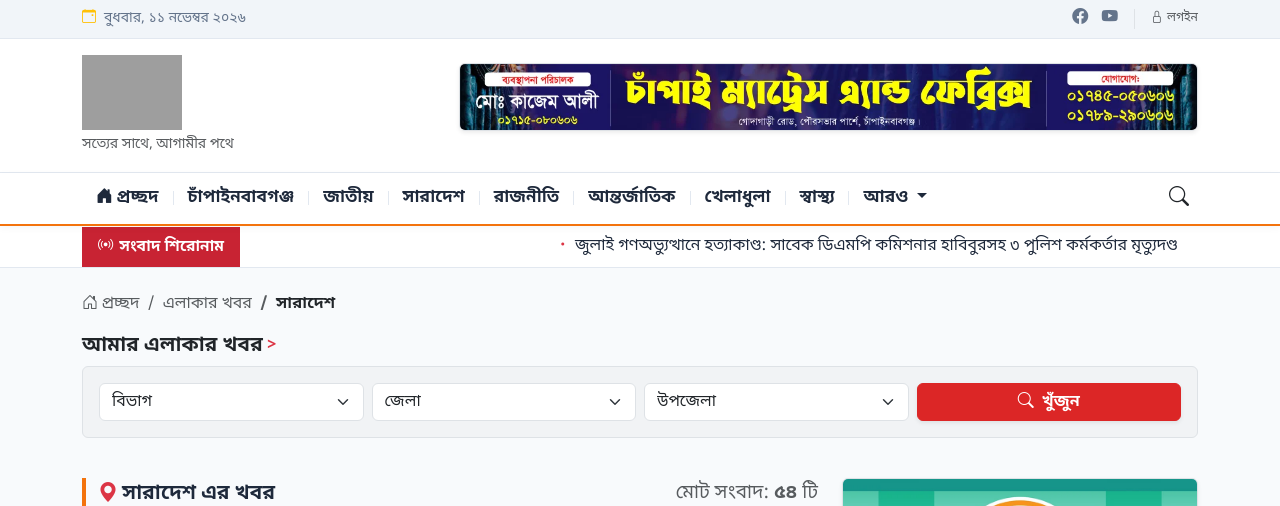
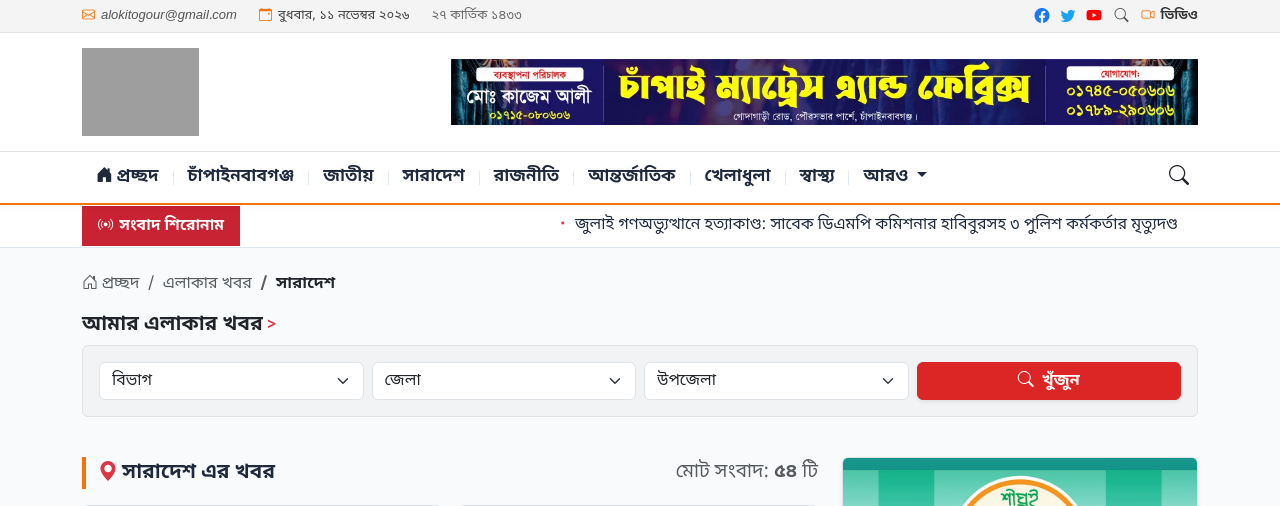
Before and after one commit to hisam84/alokito-gour, a PHP site: page /area.php in a window 1280 px wide. Shown: the top 506 px of the page. Run offline with PHP 8.4, Linux system fonts and the light colour scheme; data comes from the database, SQL or seed files in the repository; some web fonts are replaced; grey boxes are pictures that could not be loaded.

Commit message:
Match header with reference site
Co-authored-by: arena-agent <297053741+arena-agent@users.noreply.github.com>

```diff
--- a/assets/css/style.css
+++ b/assets/css/style.css
@@ -38,44 +38,225 @@ a:hover {
 }
 
 /* ========================================================
-   TOP BAR
+   REFERENCE HEADER: DATE, CONTACT & SOCIAL LINKS
    ======================================================== */
 .site-topbar {
-    background-color: #f1f5f9;
-    border-bottom: 1px solid var(--border-light);
-    font-size: 0.875rem;
-    padding: 6px 0;
-    color: var(--text-muted);
+    background-color: #f4f4f4;
+    border-bottom: 1px solid #e5e5e5;
+    color: #444444;
+    font-size: 13px;
+    line-height: 1.4;
+    padding: 7px 0;
+}
+
+.site-topbar .topbar-main,
+.site-topbar .topbar-info,
+.site-topbar .topbar-actions,
+.site-topbar .social-icons {
+    display: flex;
+    align-items: center;
+}
+
+.site-topbar .topbar-main {
+    justify-content: space-between;
+    gap: 20px;
+}
+
+.site-topbar .topbar-info {
+    flex-wrap: wrap;
+    gap: 8px 22px;
+}
+
+.site-topbar .header-email,
+.site-topbar .topbar-date,
+.site-topbar .header-video-link {
+    display: inline-flex;
+    align-items: center;
+    gap: 6px;
+    white-space: nowrap;
+}
+
+.site-topbar .header-email {
+    color: #555555;
+    font-style: italic;
+}
+
+.site-topbar .header-email i,
+.site-topbar .topbar-date i,
+.site-topbar .header-video-link i {
+    color: var(--brand-primary);
+}
+
+.site-topbar .topbar-bangla-date {
+    color: #666666;
+}
+
+.site-topbar .topbar-actions {
+    flex-shrink: 0;
+    gap: 13px;
+}
+
+.site-topbar .social-icons {
+    gap: 11px;
 }
 
 .site-topbar .social-icons a {
-    color: var(--text-muted);
-    font-size: 1rem;
-    margin-left: 10px;
-    transition: color 0.2s ease;
+    display: inline-flex;
+    align-items: center;
+    font-size: 15px;
+    line-height: 1;
 }
 
-.site-topbar .social-icons a:hover {
+.site-topbar .social-icons .social-facebook {
+    color: #1877f2;
+}
+
+.site-topbar .social-icons .social-twitter {
+    color: #1da1f2;
+}
+
+.site-topbar .social-icons .social-youtube {
+    color: #ff0000;
+}
+
+.site-topbar .social-icons a:hover,
+.site-topbar .header-email:hover,
+.site-topbar .header-video-link:hover {
     color: var(--brand-primary);
 }
 
+.site-topbar .header-search {
+    display: inline-flex;
+    align-items: center;
+    justify-content: center;
+    padding: 0;
+    border: 0;
+    background: transparent;
+    color: #555555;
+    font-size: 14px;
+    line-height: 1;
+}
+
+.site-topbar .header-search:hover {
+    color: var(--brand-primary);
+}
+
+.site-topbar .header-video-link {
+    color: #333333;
+    font-weight: 600;
+}
+
 /* ========================================================
-   HEADER & BRANDING
+   REFERENCE HEADER: LOGO & LEADERBOARD
    ======================================================== */
 .site-header {
     background-color: #ffffff;
-    padding: 16px 0;
-    border-bottom: 1px solid var(--border-light);
+    padding: 15px 0;
+    border-bottom: 1px solid #e5e5e5;
+}
+
+.site-header .header-branding {
+    display: grid;
+    grid-template-columns: minmax(210px, 1fr) minmax(0, 2.2fr);
+    align-items: center;
+    gap: 30px;
+}
+
+.site-header .brand-logo {
+    display: inline-flex;
+    align-items: center;
+    justify-self: start;
+    line-height: 0;
 }
 
 .site-header .brand-logo img {
-    max-height: 75px;
+    display: block;
     width: auto;
+    max-width: 300px;
+    max-height: 88px;
+    object-fit: contain;
 }
 
-@media (max-width: 768px) {
+.site-header .brand-logo-fallback {
+    color: #222222;
+    font-size: 32px;
+    font-weight: 700;
+    line-height: 1.2;
+}
+
+.site-header .header-ad {
+    width: 100%;
+    min-width: 0;
+}
+
+.site-header .header-ad .ad-container {
+    margin-bottom: 0 !important;
+}
+
+.site-header .header-ad .ad-container img {
+    width: 100% !important;
+    height: auto !important;
+    max-height: 90px;
+    object-fit: contain;
+    border: 0 !important;
+    border-radius: 0 !important;
+    box-shadow: none !important;
+}
+
+@media (max-width: 767.98px) {
+    .site-topbar {
+        padding: 8px 0;
+    }
+
+    .site-topbar .topbar-main {
+        flex-direction: column;
+        gap: 7px;
+    }
+
+    .site-topbar .topbar-info {
+        justify-content: center;
+        gap: 6px 14px;
+    }
+
+    .site-topbar .topbar-actions {
+        justify-content: center;
+    }
+
+    .site-header {
+        padding: 12px 0;
+    }
+
+    .site-header .header-branding {
+        grid-template-columns: minmax(0, 1fr);
+        gap: 12px;
+    }
+
+    .site-header .brand-logo {
+        justify-self: center;
+    }
+
     .site-header .brand-logo img {
-        max-height: 48px;
+        max-width: 245px;
+        max-height: 66px;
+    }
+
+    .site-header .header-ad .ad-container img {
+        max-height: 80px;
+    }
+}
+
+@media (max-width: 420px) {
+    .site-topbar {
+        font-size: 12px;
+    }
+
+    .site-topbar .topbar-info {
+        column-gap: 10px;
+    }
+
+    .site-header .brand-logo img {
+        max-width: 215px;
+        max-height: 58px;
     }
 }
 
--- a/includes/header.php
+++ b/includes/header.php
@@ -20,6 +20,29 @@ $hostName = $_SERVER['HTTP_HOST'] ?? 'localhost';
 $reqUri = $_SERVER['REQUEST_URI'] ?? '/';
 $isReqHttps = (isset($_SERVER['HTTPS']) && $_SERVER['HTTPS'] === 'on') || ((isset($_SERVER['HTTP_X_FORWARDED_PROTO']) && $_SERVER['HTTP_X_FORWARDED_PROTO'] === 'https'));
 $currentUrl = ($isReqHttps ? "https" : "http") . "://{$hostName}{$reqUri}";
+
+// Bangla calendar date used in the reference site's header.
+$headerToday = new DateTimeImmutable('now');
+$headerYear = (int)$headerToday->format('Y');
+$banglaYearStart = new DateTimeImmutable($headerYear . '-04-14');
+if ($headerToday < $banglaYearStart) {
+    $banglaYearStart = new DateTimeImmutable(($headerYear - 1) . '-04-14');
+}
+$banglaYear = (int)$banglaYearStart->format('Y') - 593;
+$falgunYear = (int)$banglaYearStart->format('Y') + 1;
+$isFalgunLeapYear = checkdate(2, 29, $falgunYear);
+$banglaMonths = ['বৈশাখ', 'জ্যৈষ্ঠ', 'আষাঢ়', 'শ্রাবণ', 'ভাদ্র', 'আশ্বিন', 'কার্তিক', 'অগ্রহায়ণ', 'পৌষ', 'মাঘ', 'ফাল্গুন', 'চৈত্র'];
+$banglaMonthLengths = [31, 31, 31, 31, 31, 30, 30, 30, 30, 30, $isFalgunLeapYear ? 31 : 30, 30];
+$banglaDayOffset = (int)$banglaYearStart->diff($headerToday)->format('%a');
+$banglaCalendarDate = '';
+foreach ($banglaMonths as $monthIndex => $banglaMonth) {
+    if ($banglaDayOffset < $banglaMonthLengths[$monthIndex]) {
+        $banglaCalendarDate = bn_number($banglaDayOffset + 1) . ' ' . $banglaMonth . ' ' . bn_number($banglaYear);
+        break;
+    }
+    $banglaDayOffset -= $banglaMonthLengths[$monthIndex];
+}
+$headerEmail = 'alokitogour@gmail.com';
 ?>
 <!DOCTYPE html>
 <html lang="bn">
@@ -60,48 +83,57 @@ $currentUrl = ($isReqHttps ? "https" : "http") . "://{$hostName}{$reqUri}";
 </head>
 <body>
 
-<!-- Top Bar -->
+<!-- Reference-style Top Bar -->
 <div class="site-topbar">
     <div class="container">
-        <div class="d-flex align-items-center justify-content-between">
-            <div class="d-flex align-items-center gap-2">
-                <i class="bi bi-calendar-event text-warning"></i>
-                <span><?= bn_date(time(), false) ?></span>
+        <div class="topbar-main">
+            <div class="topbar-info">
+                <a href="mailto:<?= e($headerEmail) ?>" class="header-email">
+                    <i class="bi bi-envelope"></i>
+                    <span><?= e($headerEmail) ?></span>
+                </a>
+                <span class="topbar-date">
+                    <i class="bi bi-calendar-event"></i>
+                    <?= bn_date(time(), false) ?>
+                </span>
+                <span class="topbar-date topbar-bangla-date"><?= e($banglaCalendarDate) ?></span>
             </div>
 
-            <div class="d-flex align-items-center gap-3">
-                <div class="social-icons d-none d-sm-block">
+            <div class="topbar-actions">
+                <div class="social-icons">
                     <?php if (!empty($settings['facebook_url'])): ?>
-                        <a href="<?= e($settings['facebook_url']) ?>" target="_blank" rel="noopener" aria-label="Facebook"><i class="bi bi-facebook"></i></a>
+                        <a href="<?= e($settings['facebook_url']) ?>" target="_blank" rel="noopener" aria-label="Facebook" class="social-facebook"><i class="bi bi-facebook"></i></a>
                     <?php endif; ?>
+                    <a href="https://twitter.com/" target="_blank" rel="noopener" aria-label="Twitter" class="social-twitter"><i class="bi bi-twitter"></i></a>
                     <?php if (!empty($settings['youtube_url'])): ?>
-                        <a href="<?= e($settings['youtube_url']) ?>" target="_blank" rel="noopener" aria-label="YouTube"><i class="bi bi-youtube"></i></a>
+                        <a href="<?= e($settings['youtube_url']) ?>" target="_blank" rel="noopener" aria-label="YouTube" class="social-youtube"><i class="bi bi-youtube"></i></a>
                     <?php endif; ?>
                 </div>
-                <a href="/admin/login.php" class="text-muted small border-start ps-3" title="অ্যাডমিন প্যানেল"><i class="bi bi-lock me-1"></i>লগইন</a>
+                <button type="button" class="header-search" data-bs-toggle="modal" data-bs-target="#searchModal" aria-label="সংবাদ অনুসন্ধান">
+                    <i class="bi bi-search"></i>
+                </button>
+                <a href="https://alokitogour.com/video-gallery/gallery/video" class="header-video-link">
+                    <i class="bi bi-camera-video"></i>
+                    <span>ভিডিও</span>
+                </a>
             </div>
         </div>
     </div>
 </div>
 
-<!-- Main Branding Header -->
+<!-- Reference-style Main Branding Header -->
 <header class="site-header">
     <div class="container">
-        <div class="row align-items-center g-3">
-            <div class="col-md-4 text-center text-md-start">
-                <a href="/" class="brand-logo d-inline-block">
-                    <?php if (!empty($settings['logo_path'])): ?>
-                        <img src="<?= e($settings['logo_path']) ?>" alt="<?= e($siteTitle) ?>" class="img-fluid">
-                    <?php else: ?>
-                        <h2 class="fw-bold text-dark mb-0">আলোকিত গৌড়</h2>
-                    <?php endif; ?>
-                </a>
-                <?php if (!empty($settings['site_tagline'])): ?>
-                    <p class="small text-muted mb-0 mt-1 d-none d-md-block"><?= e($settings['site_tagline']) ?></p>
+        <div class="header-branding">
+            <a href="/" class="brand-logo" aria-label="আলোকিত গৌড় - প্রচ্ছদ">
+                <?php if (!empty($settings['logo_path'])): ?>
+                    <img src="<?= e($settings['logo_path']) ?>" alt="আলোকিত গৌড়">
+                <?php else: ?>
+                    <span class="brand-logo-fallback">আলোকিত গৌড়</span>
                 <?php endif; ?>
-            </div>
+            </a>
 
-            <div class="col-md-8 text-center text-md-end">
+            <div class="header-ad">
                 <?= render_ad('header_right') ?>
             </div>
         </div>
```
